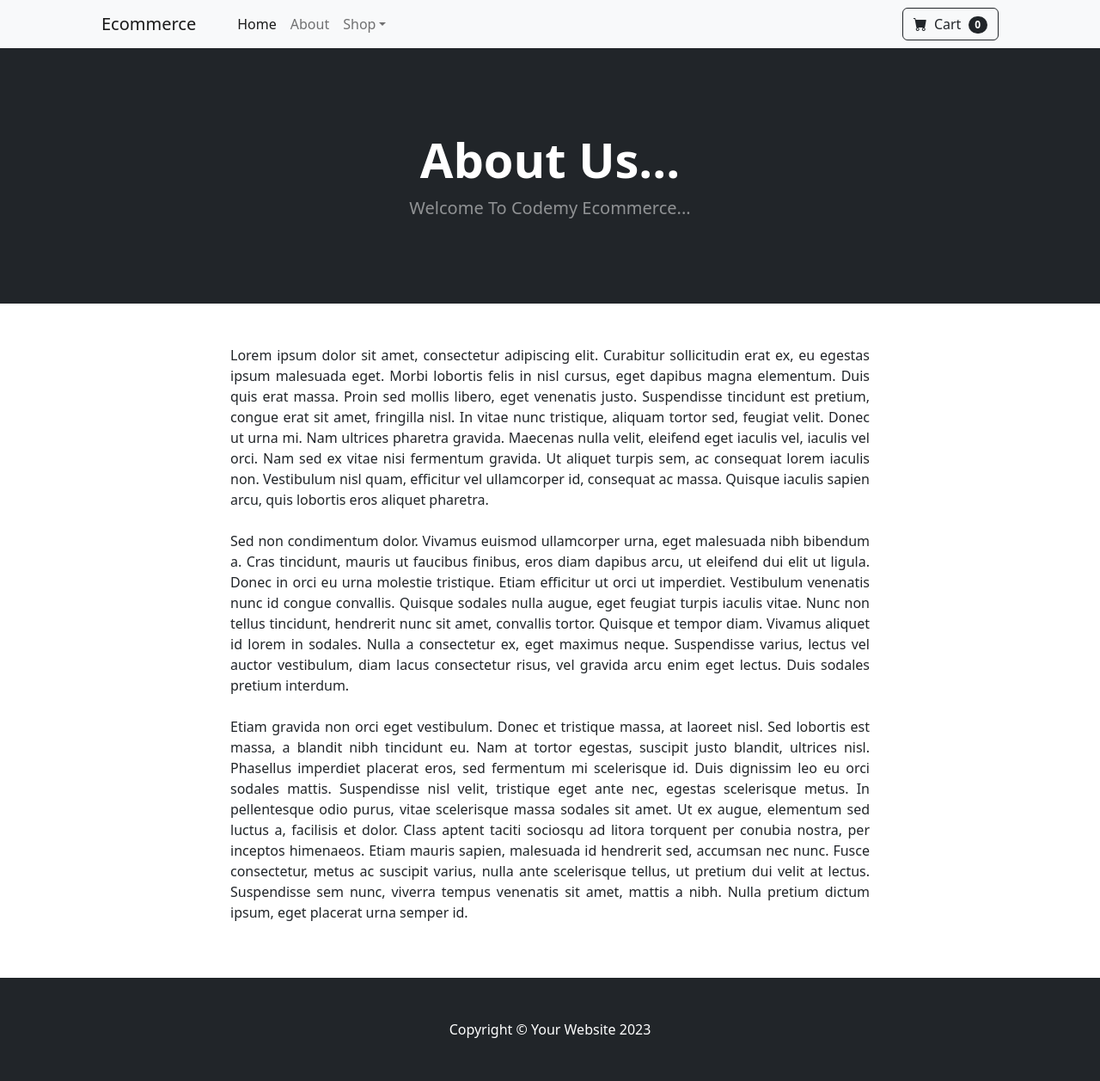
After one commit to kelver-web/django-ecommerce-website, a Django app: page /about/ in a window 1280 px wide. The commit adds this page. Shown: the whole page at 86% size. Run offline with Django 5.2, Linux system fonts and the light colour scheme; some libraries are stand-ins or nearby versions.

Commit message:
template out the website

```diff
--- /dev/null
+++ b/store/templates/store/about.html
@@ -0,0 +1,67 @@
+{% extends 'store/base.html' %} {% block content %}
+
+<!-- Header-->
+<header class="bg-dark py-5">
+  <div class="container px-4 px-lg-5 my-5">
+    <div class="text-center text-white">
+      <h1 class="display-4 fw-bolder">About Us...</h1>
+      <p class="lead fw-normal text-white-50 mb-0">
+        Welcome To Codemy Ecommerce...
+      </p>
+    </div>
+  </div>
+</header>
+
+<div class="container">
+  <div class="row">
+    <center>
+      <div class="col-8">
+        <br /><br />
+        <p align="justify">
+          Lorem ipsum dolor sit amet, consectetur adipiscing elit. Curabitur
+          sollicitudin erat ex, eu egestas ipsum malesuada eget. Morbi lobortis
+          felis in nisl cursus, eget dapibus magna elementum. Duis quis erat
+          massa. Proin sed mollis libero, eget venenatis justo. Suspendisse
+          tincidunt est pretium, congue erat sit amet, fringilla nisl. In vitae
+          nunc tristique, aliquam tortor sed, feugiat velit. Donec ut urna mi.
+          Nam ultrices pharetra gravida. Maecenas nulla velit, eleifend eget
+          iaculis vel, iaculis vel orci. Nam sed ex vitae nisi fermentum
+          gravida. Ut aliquet turpis sem, ac consequat lorem iaculis non.
+          Vestibulum nisl quam, efficitur vel ullamcorper id, consequat ac
+          massa. Quisque iaculis sapien arcu, quis lobortis eros aliquet
+          pharetra.
+          <br /><br />
+          Sed non condimentum dolor. Vivamus euismod ullamcorper urna, eget
+          malesuada nibh bibendum a. Cras tincidunt, mauris ut faucibus finibus,
+          eros diam dapibus arcu, ut eleifend dui elit ut ligula. Donec in orci
+          eu urna molestie tristique. Etiam efficitur ut orci ut imperdiet.
+          Vestibulum venenatis nunc id congue convallis. Quisque sodales nulla
+          augue, eget feugiat turpis iaculis vitae. Nunc non tellus tincidunt,
+          hendrerit nunc sit amet, convallis tortor. Quisque et tempor diam.
+          Vivamus aliquet id lorem in sodales. Nulla a consectetur ex, eget
+          maximus neque. Suspendisse varius, lectus vel auctor vestibulum, diam
+          lacus consectetur risus, vel gravida arcu enim eget lectus. Duis
+          sodales pretium interdum.
+          <br /><br />
+          Etiam gravida non orci eget vestibulum. Donec et tristique massa, at
+          laoreet nisl. Sed lobortis est massa, a blandit nibh tincidunt eu. Nam
+          at tortor egestas, suscipit justo blandit, ultrices nisl. Phasellus
+          imperdiet placerat eros, sed fermentum mi scelerisque id. Duis
+          dignissim leo eu orci sodales mattis. Suspendisse nisl velit,
+          tristique eget ante nec, egestas scelerisque metus. In pellentesque
+          odio purus, vitae scelerisque massa sodales sit amet. Ut ex augue,
+          elementum sed luctus a, facilisis et dolor. Class aptent taciti
+          sociosqu ad litora torquent per conubia nostra, per inceptos
+          himenaeos. Etiam mauris sapien, malesuada id hendrerit sed, accumsan
+          nec nunc. Fusce consectetur, metus ac suscipit varius, nulla ante
+          scelerisque tellus, ut pretium dui velit at lectus. Suspendisse sem
+          nunc, viverra tempus venenatis sit amet, mattis a nibh. Nulla pretium
+          dictum ipsum, eget placerat urna semper id.
+        </p>
+        <br /><br />
+      </div>
+    </center>
+  </div>
+</div>
+
+{% endblock %}
--- /dev/null
+++ b/store/templates/store/base.html
@@ -0,0 +1,49 @@
+{% load static %}
+
+<!DOCTYPE html>
+<html lang="pt-BR">
+  <head>
+    <meta charset="utf-8" />
+    <meta
+      name="viewport"
+      content="width=device-width, initial-scale=1, shrink-to-fit=no"
+    />
+    <meta name="description" content="" />
+    <meta name="author" content="" />
+    <title>Django Ecommerce</title>
+    <!-- Favicon-->
+    <link
+      rel="icon"
+      type="image/x-icon"
+      href="{% static 'assets/favicon.ico' %}"
+    />
+    <!-- Bootstrap icons-->
+    <link
+      href="https://cdn.jsdelivr.net/npm/bootstrap-icons@1.5.0/font/bootstrap-icons.css"
+      rel="stylesheet"
+    />
+    <!-- Core theme CSS (includes Bootstrap)-->
+    <link href="{% static 'css/styles.css' %}" rel="stylesheet" />
+  </head>
+  <body>
+    {% include "store/navbar.html" %}
+
+    {% block content %}
+
+    {% endblock content %}
+
+
+    <!-- Footer-->
+    <footer class="py-5 bg-dark">
+      <div class="container">
+        <p class="m-0 text-center text-white">
+          Copyright &copy; Your Website 2023
+        </p>
+      </div>
+    </footer>
+    <!-- Bootstrap core JS-->
+    <script src="https://cdn.jsdelivr.net/npm/bootstrap@5.2.3/dist/js/bootstrap.bundle.min.js"></script>
+    <!-- Core theme JS-->
+    <script src="{% static 'js/scripts.js' %}"></script>
+  </body>
+</html>
--- /dev/null
+++ b/store/templates/store/navbar.html
@@ -0,0 +1,49 @@
+<!-- Navigation-->
+<nav class="navbar navbar-expand-lg navbar-light bg-light">
+  <div class="container px-4 px-lg-5">
+    <a class="navbar-brand" href="{% url 'home' %}">Ecommerce</a>
+    <button
+      class="navbar-toggler"
+      type="button"
+      data-bs-toggle="collapse"
+      data-bs-target="#navbarSupportedContent"
+      aria-controls="navbarSupportedContent"
+      aria-expanded="false"
+      aria-label="Toggle navigation"
+    >
+      <span class="navbar-toggler-icon"></span>
+    </button>
+    <div class="collapse navbar-collapse" id="navbarSupportedContent">
+      <ul class="navbar-nav me-auto mb-2 mb-lg-0 ms-lg-4">
+        <li class="nav-item">
+          <a class="nav-link active" aria-current="page" href="{% url 'home' %}">Home</a>
+        </li>
+        <li class="nav-item"><a class="nav-link" href="{% url 'about' %}">About</a></li>
+        <li class="nav-item dropdown">
+          <a
+            class="nav-link dropdown-toggle"
+            id="navbarDropdown"
+            href="#"
+            role="button"
+            data-bs-toggle="dropdown"
+            aria-expanded="false"
+            >Shop</a
+          >
+          <ul class="dropdown-menu" aria-labelledby="navbarDropdown">
+            <li><a class="dropdown-item" href="#!">All Products</a></li>
+            <li><hr class="dropdown-divider" /></li>
+            <li><a class="dropdown-item" href="#!">Popular Items</a></li>
+            <li><a class="dropdown-item" href="#!">New Arrivals</a></li>
+          </ul>
+        </li>
+      </ul>
+      <form class="d-flex">
+        <button class="btn btn-outline-dark" type="submit">
+          <i class="bi-cart-fill me-1"></i>
+          Cart
+          <span class="badge bg-dark text-white ms-1 rounded-pill">0</span>
+        </button>
+      </form>
+    </div>
+  </div>
+</nav>
--- a/store/urls.py
+++ b/store/urls.py
@@ -5,4 +5,5 @@ from . import views
 
 urlpatterns = [
     path('', views.home, name='home'),
+    path('about/', views.about, name='about'),
 ]
--- a/store/views.py
+++ b/store/views.py
@@ -9,4 +9,6 @@ def home(request):
     products = Product.objects.all()
     return render(request, 'store/home.html', {'products': products})
 
-# ir para a aula 05 product sales
+
+def about(request):
+    return render(request,'store/about.html', {})
```
Also changed, not shown: store/templates/store/home.html (+14 -85 lines).
